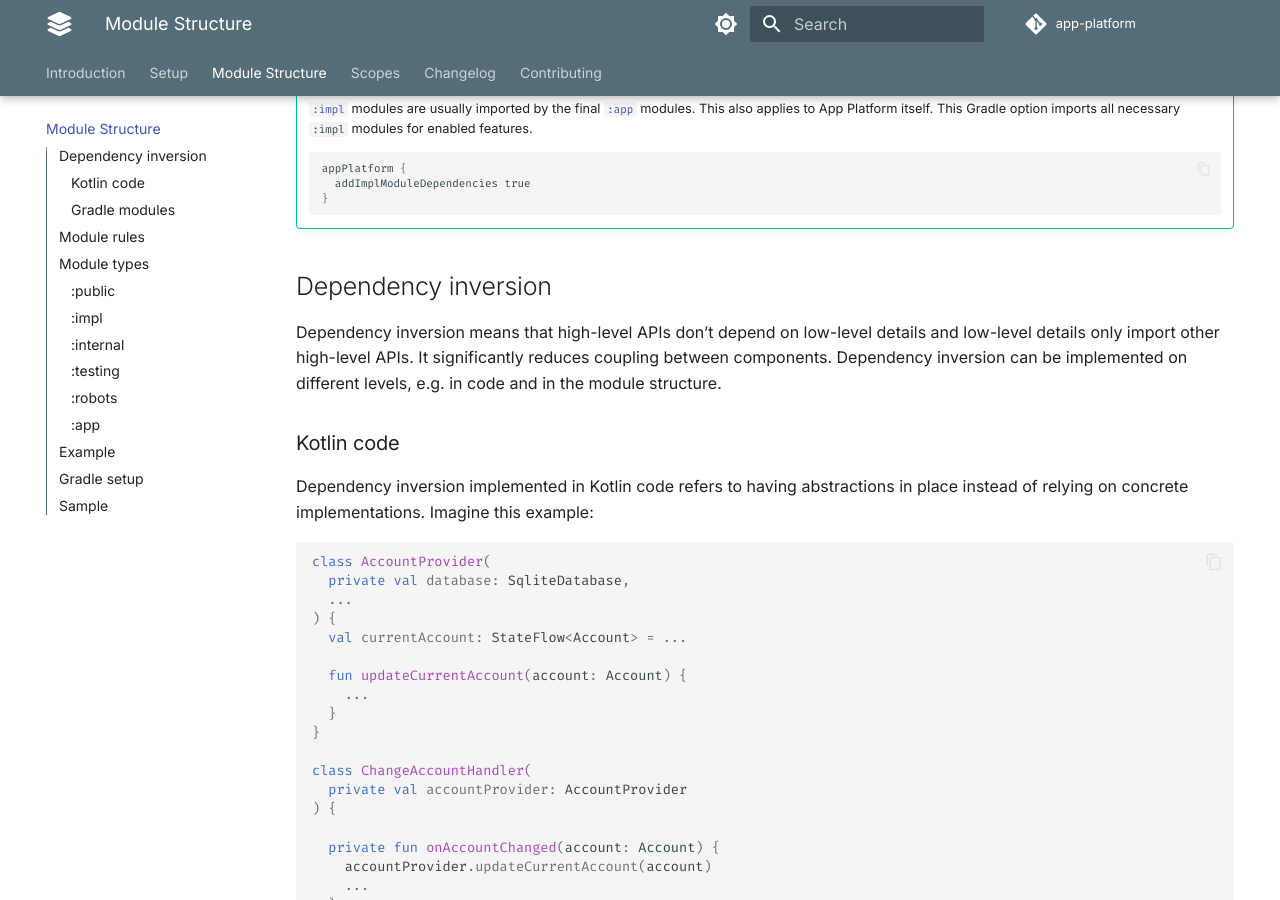
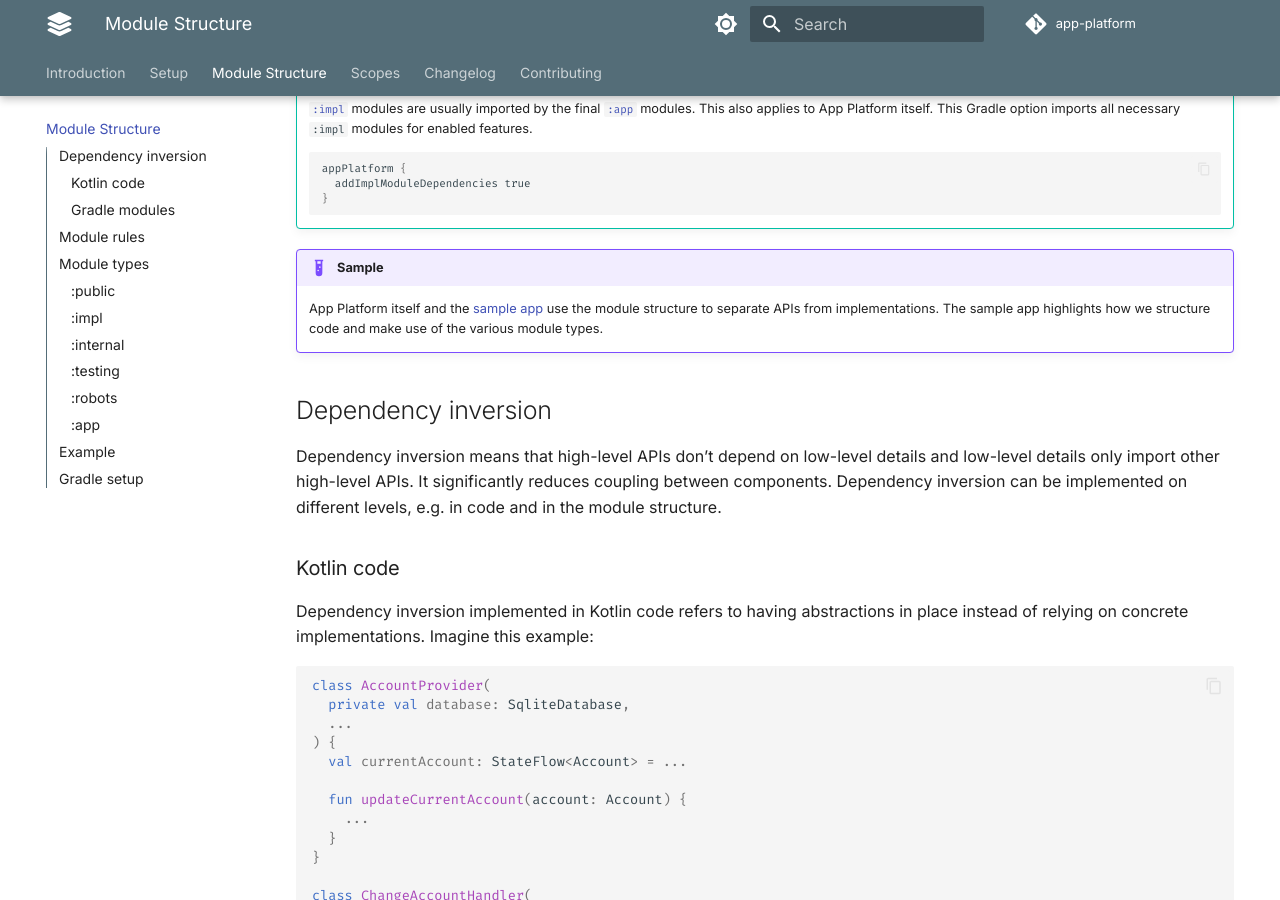
Before and after one commit to amzn/app-platform, an MkDocs documentation site: the page built from docs/module-structure.md, in a window 1280 px wide and 900 px high, scrolled down 359 px. Built offline with MkDocs 1.6.1 and Material for MkDocs 9.7.7, drawn with Linux system fonts in a browser that asks for light colours; comment, search, counter and statistics services are not loaded.

Commit message:
More documentation updates.

````diff
--- a/docs/module-structure.md
+++ b/docs/module-structure.md
@@ -20,6 +20,12 @@
       addImplModuleDependencies true
     }
     ```
+
+!!! example "Sample"
+
+    App Platform itself and the [sample app](https://github.com/amzn/app-platform/tree/main/sample) use the module
+    structure to separate APIs from implementations. The sample app highlights how we structure code and make use
+    of the various module types.
 
 ## Dependency inversion
 
@@ -321,6 +327,25 @@
 * A Gradle task `:checkModuleStructureDependencies` is registered, which verifies that module structure dependency rules are followed. The `:check` Gradle task automatically depends on `:checkModuleStructureDependencies`.
 * A consistent API for an [`Project.artifactId`](https://github.com/amzn/app-platform/blob/main/gradle-plugin/src/main/kotlin/software/amazon/app/platform/gradle/ModuleStructurePlugin.kt#L125-L135) is available, e.g. for `:my-module:public` it would return `my-module-public`.
 
-## Sample
+??? example "Sample"
 
-TODO
+    The sample application doesn't set the Android namespace anywhere. Instead, it relies on the default from
+    App Platform, e.g. the `:sample:templates:impl` module uses this generated namespace for its `R` class:
+
+    ```kotlin
+    software.amazon.app.platform.sample.templates.impl.R
+    ```
+
+    App Platform uses the `Project.artifactId()` API for its own modules. Publishing using the
+    [Gradle Maven Publish Plugin](https://vanniktech.github.io/gradle-maven-publish-plugin/) is configured
+    [here](https://github.com/amzn/app-platform/blob/bb478b645c85266cc55eafa96207c252fbe31d97/buildSrc/src/main/kotlin/software/amazon/app/platform/gradle/buildsrc/SdkPlugin.kt#L16-L34).
+
+    ```kotlin
+    private fun mavenPublishing(project: Project) {
+      plugins.apply(Plugins.MAVEN_PUBLISH)
+
+      project.extensions
+        .getByType(MavenPublishBaseExtension::class.java)
+        .coordinates(artifactId = project.artifactId())
+    }
+    ```
````
